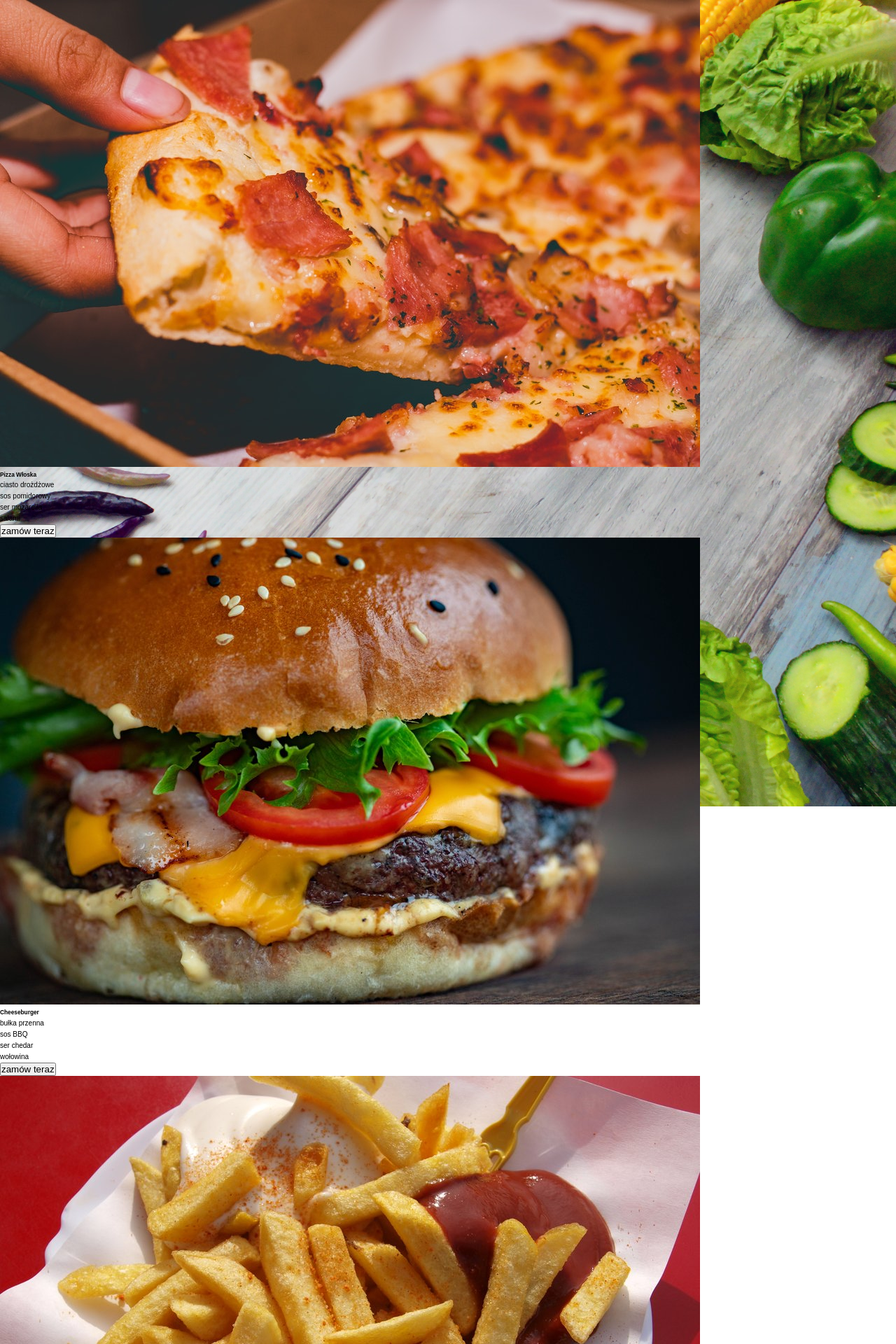
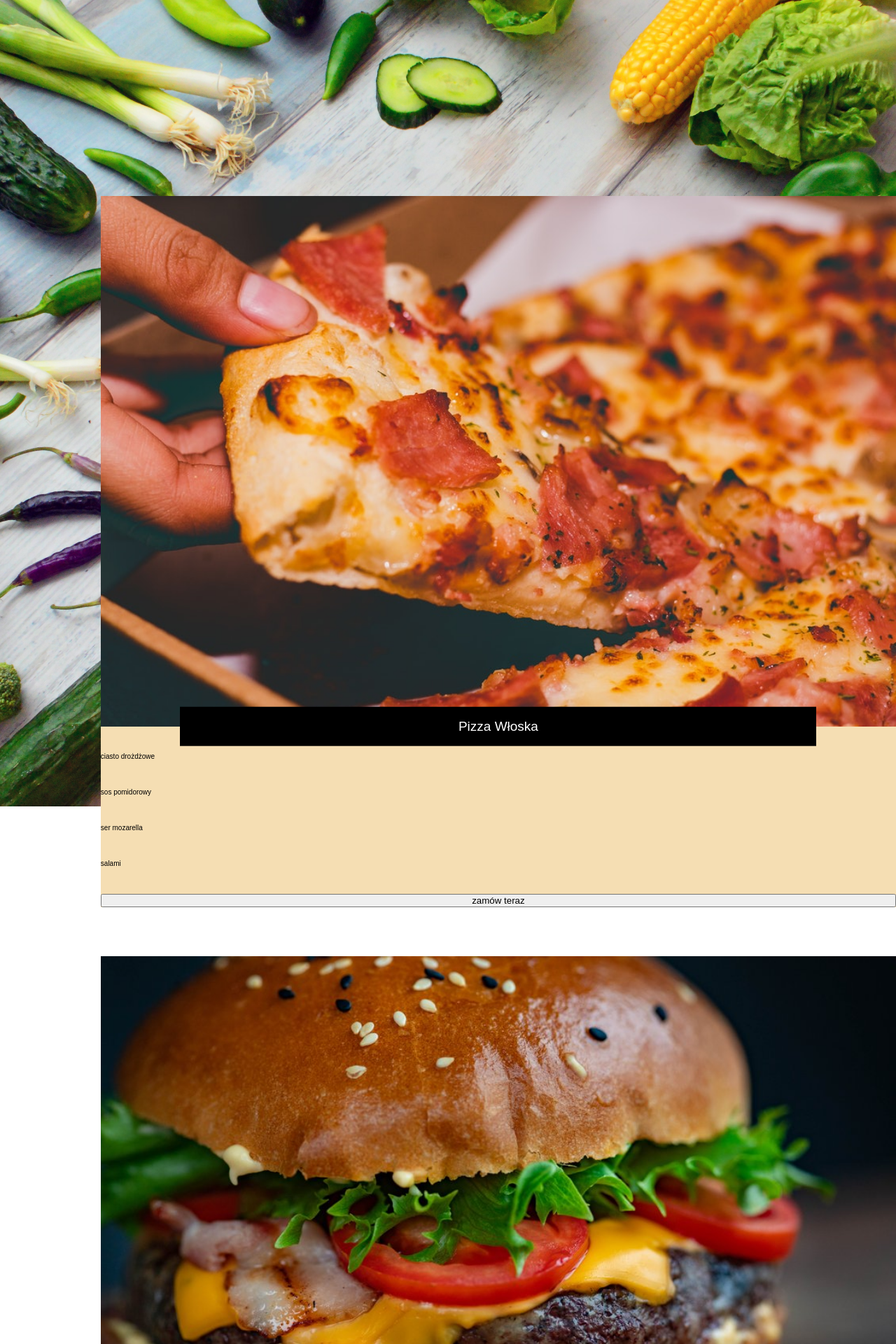
Before and after one commit to Rafal001558/cards, a PHP site: page / in a window 1280 px wide. Shown: the top 1920 px of the page at 70% size. Run offline with PHP 8.4, Linux system fonts and the light colour scheme.

Commit message:
Add files via upload

```diff
--- a/style.css
+++ b/style.css
@@ -58,3 +58,44 @@ body{
         grid-template-rows: 6rem calc (100vh - 6rem);
     }
 }
+
+.foods{
+    grid-column: center-start / center-end;
+    margin: 28rem 0;
+    display: grid;
+    grid-template-columns: repeat
+    (auto-fit, minmax(25rem, 1fr));
+    grid-gap: 7rem
+}
+
+.food{
+    background-color: wheat;
+    display: grid;
+    grid-template-columns: repeat
+    (2, 1fr);
+    grid-row-gap: 3.5rem;
+}
+
+.food__img {
+    width: 100%;
+    grid-row: 1 / 2;
+    grid-column: 1 / -1;
+    z-index: 1;
+}
+
+.food__name {
+grid-row: 1 / 2;
+grid-column: 1/ -1;
+justify-self: center;
+align-self: end;
+z-index: 3;
+width: 80%;
+font-family: sans-serif;
+font-size: 1.9rem;
+text-align: center;
+padding: 1.25rem;
+background-color: black;
+color: white;
+font-weight: 400;
+transform: translateY(50%);
+}
```
